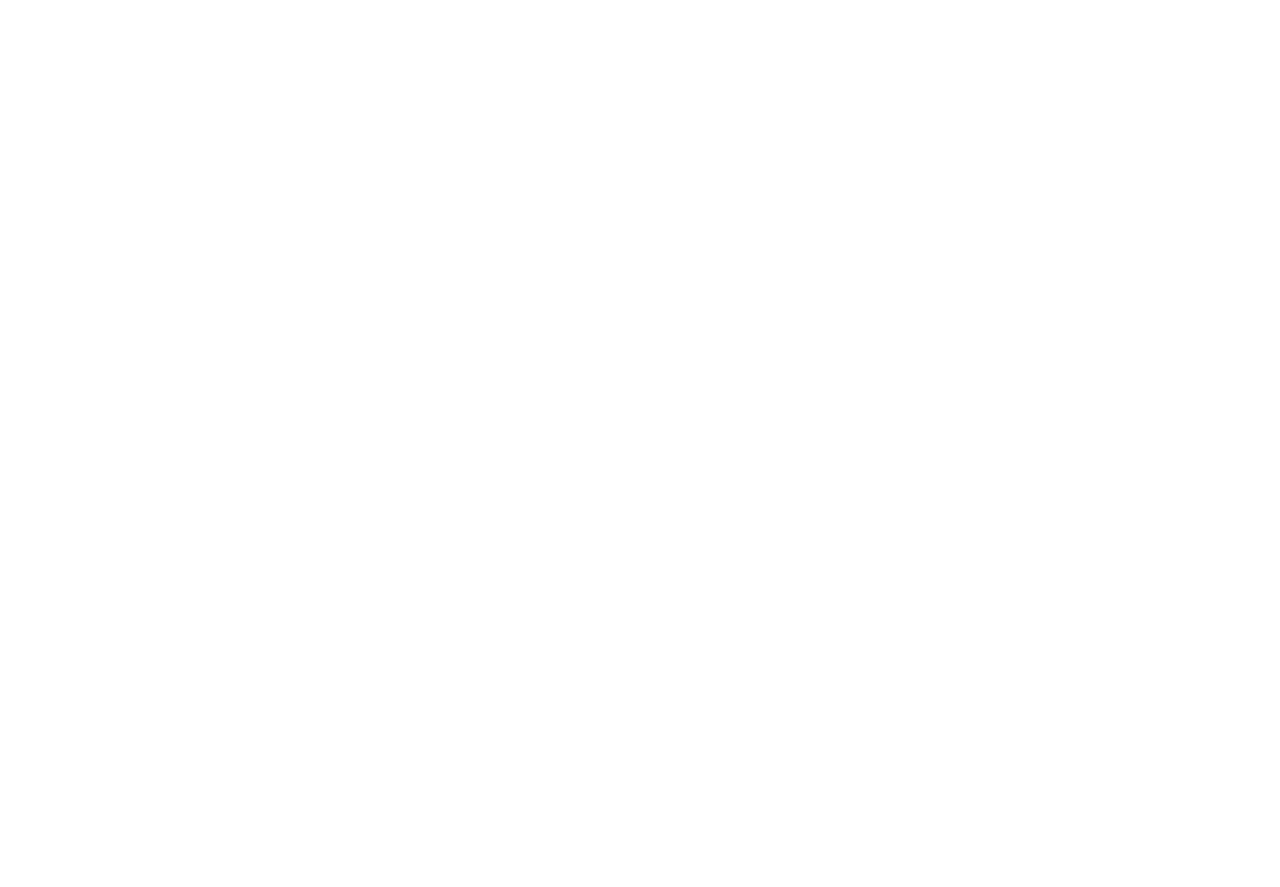
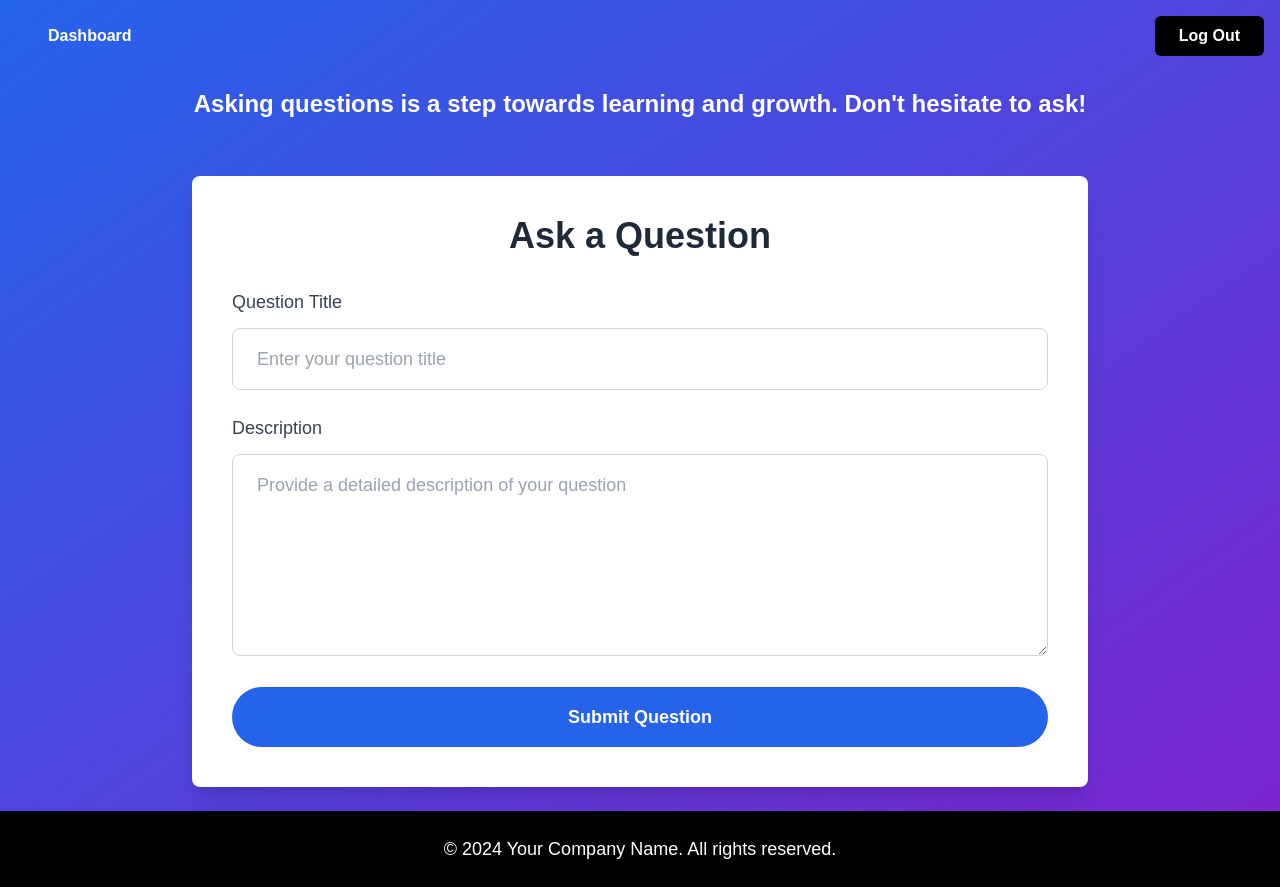
Before and after one commit to sammythedeveloper/Q-A, a React (Create React App) app in the folder client/: page /ask-question in a window 1280 px wide. Before the commit this address had no page. Before the commit the page ends 800 px from the top, so only its background shows below. Built offline with nearby package versions, Linux system fonts and the light colour scheme; sample sign-in values are in the browser's storage.

Commit message:
ask question

```diff
--- a/client/src/App.js
+++ b/client/src/App.js
@@ -3,7 +3,9 @@
 import SignUp from './component/pages/Sign/SignUp.jsx';
 import SignIn from './component/pages/Sign/SignIn.jsx';
 import Dashboard from './component/pages/Home/Dashboard.jsx';  // Import your Dashboard component
-import PrivateRoute from './component/pages/Home/PrivateRoute.jsx'  // Import PrivateRoute component
+import PrivateRoute from './component/pages/Layout/PrivateRoute.jsx'  // Import PrivateRoute component
+import AskPrivateRoute from './component/pages/Layout/AskPrivateroute.jsx';
+import AskQuestion from './component/pages/Question/AskQuestion.jsx';  // Import AskQuestion component
 
 function App() {
   return (
@@ -21,6 +23,15 @@
             </PrivateRoute>
           }
         />
+           {/* Protected Route for Ask Question */}
+           <Route
+          path="/ask-question"
+          element={
+            <AskPrivateRoute>
+              <AskQuestion/>
+            </AskPrivateRoute>
+          }
+        />
       </Routes>
     </Router>
   );
--- a/client/src/component/pages/Home/Dashboard.jsx
+++ b/client/src/component/pages/Home/Dashboard.jsx
@@ -39,7 +39,7 @@
       <div className="absolute top-6 right-6 z-10">
         <button
           onClick={handleLogout} // Calling the logout function
-          className="bg-red-600 text-white px-6 py-3 rounded-full text-lg font-semibold hover:bg-red-700 transition"
+          className="bg-black text-white px-6 py-3 rounded-full text-lg font-semibold hover:bg-red-700 transition"
         >
           Logout
         </button>
--- /dev/null
+++ b/client/src/component/pages/Layout/AskPrivateroute.jsx
@@ -0,0 +1,10 @@
+// component/pages/Home/PrivateRoute.jsx
+import React from 'react';
+import { Navigate } from 'react-router-dom';
+
+const AskPrivateRoute = ({ children }) => {
+  const isAuthenticated = localStorage.getItem('token'); // Check if user is authenticated
+  return isAuthenticated ? children : <Navigate to="/signin" />;
+};
+
+export default AskPrivateRoute;
--- /dev/null
+++ b/client/src/component/pages/Question/AskQuestion.jsx
@@ -0,0 +1,176 @@
+import React, { useState } from "react";
+import { useNavigate } from "react-router-dom";
+import api from "../../../Context/API"; // Assuming this is your API instance
+
+const AskQuestion = () => {
+  const [formData, setFormData] = useState({
+    question: "",
+    description: "",
+  });
+  const [errors, setErrors] = useState({});
+  const [successMessage, setSuccessMessage] = useState("");
+  const navigate = useNavigate();
+
+  const handleChange = (e) => {
+    const { name, value } = e.target;
+    setFormData((prev) => ({
+      ...prev,
+      [name]: value,
+    }));
+    setErrors((prev) => ({
+      ...prev,
+      [name]: "",
+    }));
+  };
+
+
+  const handleSubmit = async (e) => {
+    e.preventDefault();
+    setErrors({});
+    setSuccessMessage("");
+
+    // Get the user_id from localStorage (assuming it is stored as 'user_id')
+  const userId = localStorage.getItem('user_id');
+
+    // Form validation
+    const validationErrors = {};
+    if (!formData.question)
+      validationErrors.question = "Question title is required";
+    if (!formData.description)
+      validationErrors.description = "Question description is required";
+
+    if (Object.keys(validationErrors).length > 0) {
+      setErrors(validationErrors);
+      return;
+    }
+
+    try {
+      const response = await api.post("questions/askquestion", {
+        user_id: userId, // Add user_id here
+        question: formData.question,
+        description: formData.description,
+      });
+
+      if (response.status === 201) {
+        setSuccessMessage("Question asked successfully!");
+        setTimeout(() => {
+          navigate("/questions"); // Redirect to questions list or homepage
+        }, 2000);
+      }
+    } catch (error) {
+      if (error.response) {
+        setErrors({
+          server:
+            error.response.data.msg || "Something went wrong. Try again later.",
+        });
+      } else {
+        console.error("An unexpected error occurred:", error.message);
+        setErrors({ server: "An unexpected error occurred. Try again later." });
+      }
+    }
+  };
+
+  // Navigate to dashboard or logout
+  const handleLogout = () => {
+    // Your logout logic here (e.g., clearing session, token, etc.)
+    navigate("/login");
+  };
+
+  return (
+    <div className="bg-gradient-to-br from-blue-600 to-purple-700 min-h-screen flex flex-col">
+      {/* Motivational Message */}
+      <header className="bg-gradient py-4 px-6 flex justify-between items-center">
+        <div className="flex space-x-6">
+          <button
+            onClick={() => navigate("/dashboard")}
+            className="text-white px-6 py-2 rounded-md font-semibold hover:bg-blue-700 transition"
+          >
+            Dashboard
+          </button>
+        </div>
+        {/* Logout Button at the Top Right */}
+        <button
+          onClick={handleLogout}
+          className="bg-black text-white px-6 py-2 rounded-md font-semibold hover:bg-red-700 transition absolute top-4 right-4"
+        >
+          Log Out
+        </button>
+      </header>
+
+      <div className="py-4 text-center">
+        <p className="text-white text-2xl font-semibold">
+          Asking questions is a step towards learning and growth. Don't hesitate
+          to ask!
+        </p>
+      </div>
+
+      {/* Main Content */}
+      <div className="bg-white shadow-xl rounded-lg p-10 max-w-4xl w-full mx-auto mt-10 flex-1">
+        <h2 className="text-4xl font-extrabold text-gray-800 mb-8 text-center">
+          Ask a Question
+        </h2>
+        {successMessage && (
+          <p className="text-green-500 mb-4 text-center">{successMessage}</p>
+        )}
+        {errors.server && (
+          <p className="text-red-500 mb-4 text-center">{errors.server}</p>
+        )}
+        <form onSubmit={handleSubmit} className="space-y-6">
+          <div>
+            <label
+              htmlFor="question"
+              className="block text-gray-700 font-medium mb-3 text-lg"
+            >
+              Question Title
+            </label>
+            <input
+              type="text"
+              id="question"
+              name="question"
+              value={formData.question}
+              onChange={handleChange}
+              className="w-full px-6 py-4 border border-gray-300 rounded-lg focus:outline-none focus:ring-2 focus:ring-blue-500 text-lg"
+              placeholder="Enter your question title"
+            />
+            {errors.question && (
+              <p className="text-red-500 text-sm mt-1">{errors.question}</p>
+            )}
+          </div>
+          <div>
+            <label
+              htmlFor="description"
+              className="block text-gray-700 font-medium mb-3 text-lg"
+            >
+              Description
+            </label>
+            <textarea
+              id="description"
+              name="description"
+              value={formData.description}
+              onChange={handleChange}
+              rows="6"
+              className="w-full px-6 py-4 border border-gray-300 rounded-lg focus:outline-none focus:ring-2 focus:ring-blue-500 text-lg"
+              placeholder="Provide a detailed description of your question"
+            ></textarea>
+            {errors.description && (
+              <p className="text-red-500 text-sm mt-1">{errors.description}</p>
+            )}
+          </div>
+          <button
+            type="submit"
+            className="bg-blue-600 text-white px-8 py-4 rounded-full font-semibold hover:bg-blue-700 transition w-full text-lg"
+          >
+            Submit Question
+          </button>
+        </form>
+      </div>
+
+      {/* Footer */}
+      <footer className="bg-black py-6 mt-6 text-center text-white">
+        <p className="text-lg">© 2024 Your Company Name. All rights reserved.</p>
+      </footer>
+    </div>
+  );
+};
+
+export default AskQuestion;
--- a/client/src/component/pages/Sign/SignUp.jsx
+++ b/client/src/component/pages/Sign/SignUp.jsx
@@ -185,6 +185,10 @@
               Sign Up
             </button>
           </form>
+          <p className="mt-4 text-center text-gray-600">
+            Already have an account?{" "}
+            <Link to="/signin" className="text-blue-600 hover:underline">Sign in</Link>
+          </p>
         </motion.div>
       </div>
       <footer className="bg-gray-900 text-white py-8">
```
Also changed, not shown: client/src/component/pages/Layout/PrivateRoute.jsx (renamed from client/src/component/pages/Home/PrivateRoute.jsx), 1 other file (tests, documents, lock files or other folders).
